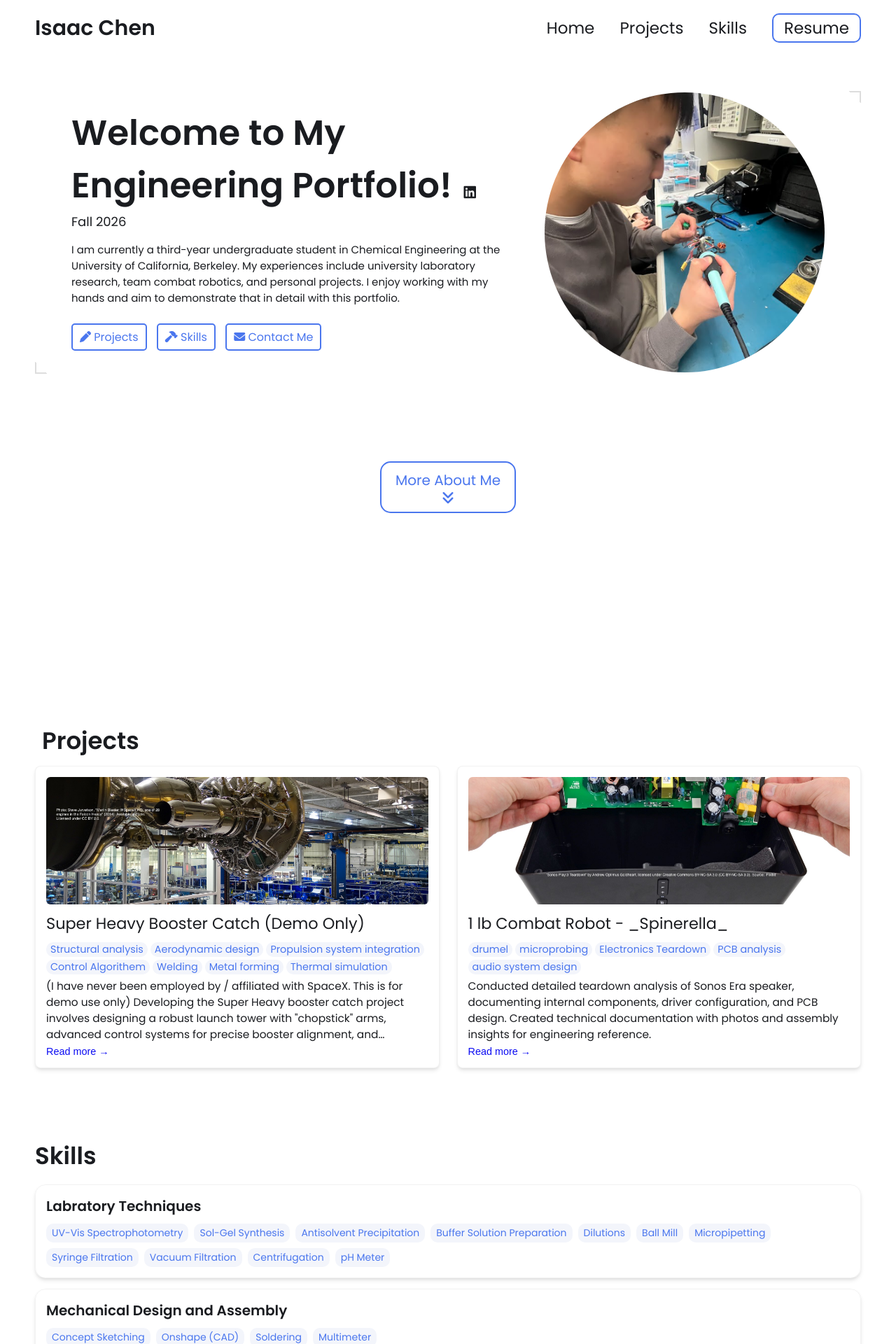
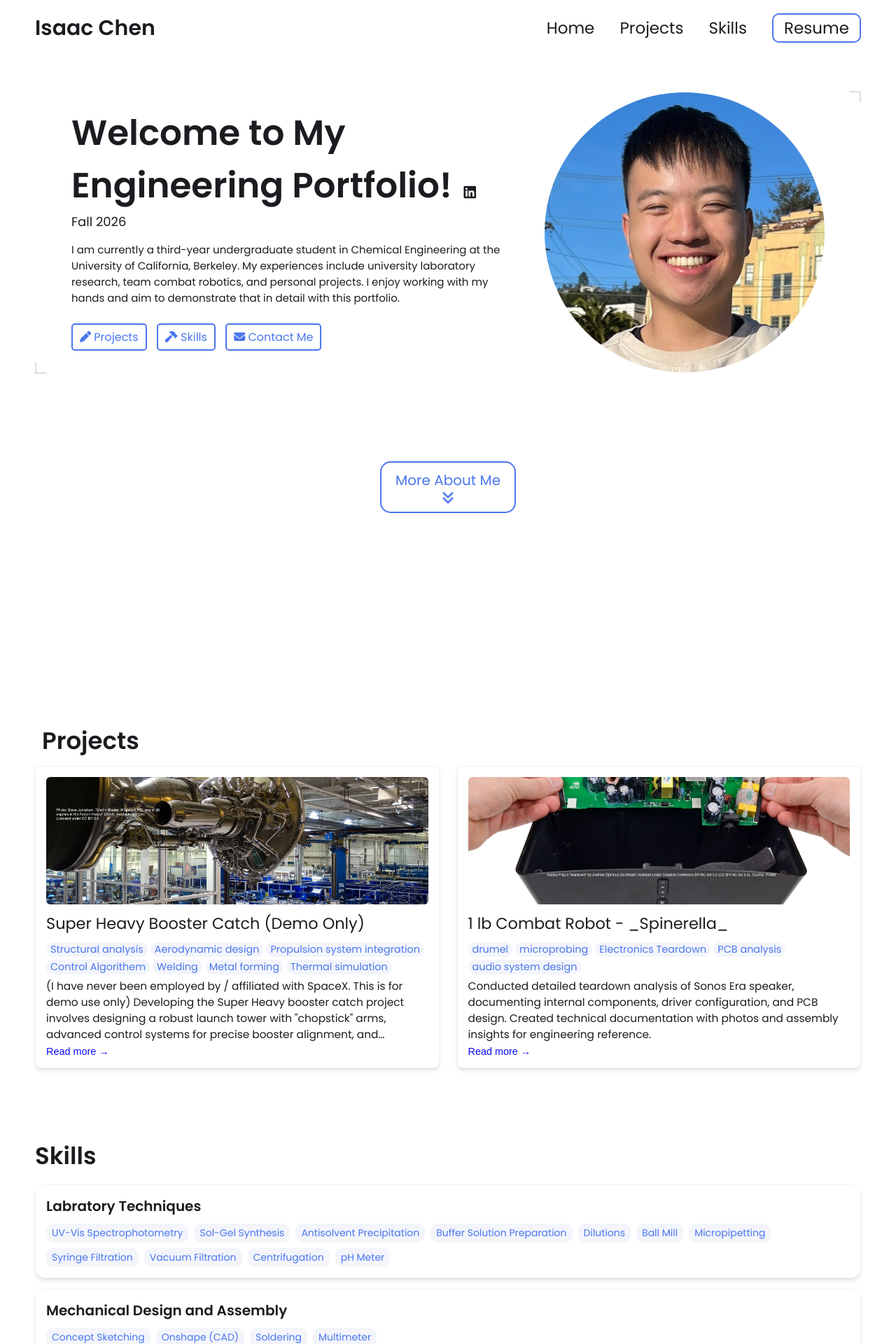
Before and after one commit to isaajnchen/isaajnchen.github.io, a Jekyll site: the page built from index.html, in a window 1280 px wide. Shown: the top 1920 px of the page at 70% size. Built offline with Jekyll 4.4.1, drawn with Linux system fonts in a browser that asks for light colours.

Commit message:
Update _config.yml

```diff
--- a/_config.yml
+++ b/_config.yml
@@ -21,7 +21,7 @@ description: >- # dont remove this line. this will ignore all new lines until th
 
 
 # Place your profile image in /assets/images/profile-image/folder and edit the file name
-profile_image: ./assets/images/profile-image/soldering.png
+profile_image: ./assets/images/profile-image/avatar.jpg
 
 
 # Link your resume
```
